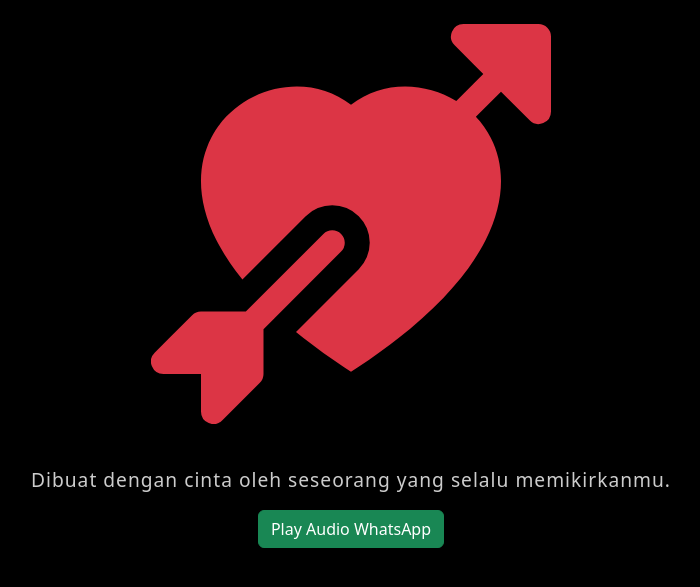
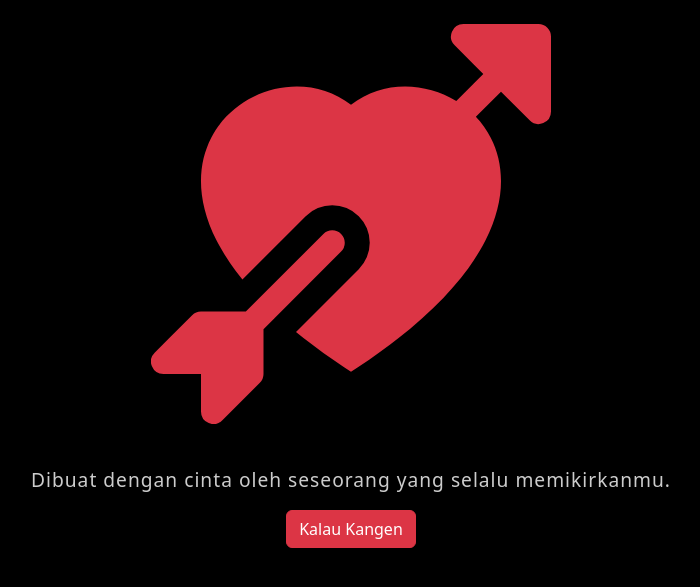
Before and after one commit to Aisyalst/Dilaa, a plain HTML site: page index.html in a window 1280 px wide. Shown: the part 171-758 px from the top of the page, without its empty margins (289-989 px from the left). Drawn offline with nearby package versions, Linux system fonts and the light colour scheme.

Commit message:
Update index.html

```diff
--- a/index.html
+++ b/index.html
@@ -61,8 +61,8 @@
         Dibuat dengan cinta oleh seseorang yang selalu memikirkanmu.
     </footer>
      <audio id="wa-audio" src="wa.mp3"></audio>
-    <button class="btn btn-success mt-3" onclick="document.getElementById('wa-audio').play()">
-        Play Audio WhatsApp
+    <button class="btn btn-danger mt-3" onclick="document.getElementById('wa-audio').play()">
+        Kalau Kangen
     </button>
     <script src="https://cdn.jsdelivr.net/npm/bootstrap@5.3.7/dist/js/bootstrap.bundle.min.js" integrity="sha384-ndDqU0Gzau9qJ1lfW4pNLlhNTkCfHzAVBReH9diLvGRem5+R9g2FzA8ZGN954O5Q" crossorigin="anonymous"></script>
   </body>
```
